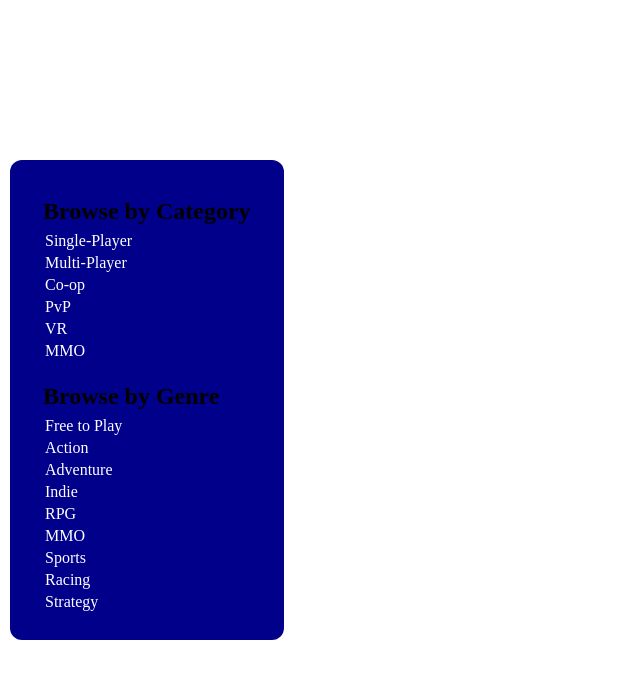
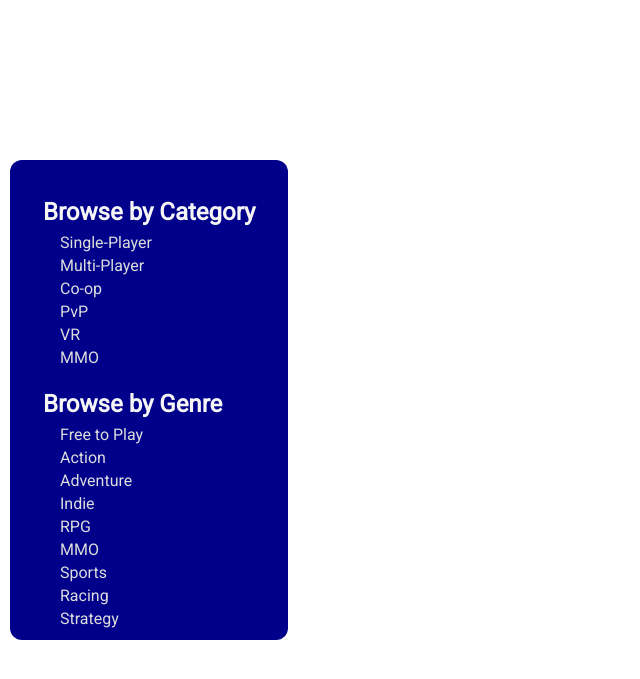
Before and after one commit to Mihir-C-Patil/Kelvin-Games-WebApp_COMPSCI-235-A4, a Flask app: template games/templates/index.html in a window 1280 px wide. Shown: the top 679 px of the page, without its empty margins (0-640 px from the left). Run offline with Flask 3, Linux system fonts and the light colour scheme; the template is opened without the code that fills it, so the values that code supplies are empty.

Commit message:
Update CSS for improved visual design

```diff
--- a/games/static/css/style.css
+++ b/games/static/css/style.css
@@ -1,3 +1,5 @@
+@import url('https://fonts.googleapis.com/css2?family=Roboto&display=swap');
+
 * {
   box-sizing: border-box;
   margin: 0;
@@ -16,6 +18,7 @@
 
 .sidebar__section {
   padding: 0.5em;
+  font-family: 'Roboto', sans-serif;
 }
 
 .sidebar__ul {
@@ -24,6 +27,7 @@
 
 .sidebar__heading {
   padding: 5px 0 5px 0;
+  color: whitesmoke;
 }
 
 .sidebar__li {
@@ -31,6 +35,7 @@
 }
 
 .sidebar__li a {
+  margin-left: 15px;
   text-decoration: none;
-  color: white;
+  color: #ddd;
 }
```
